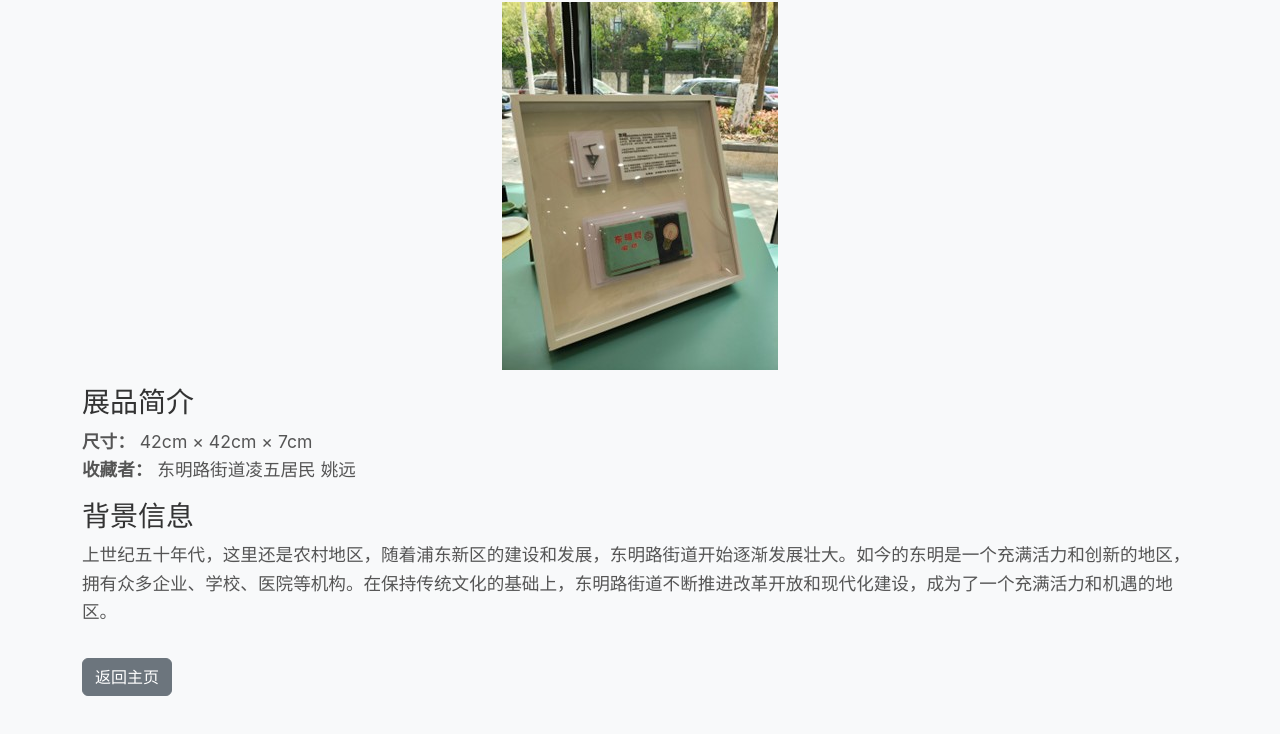
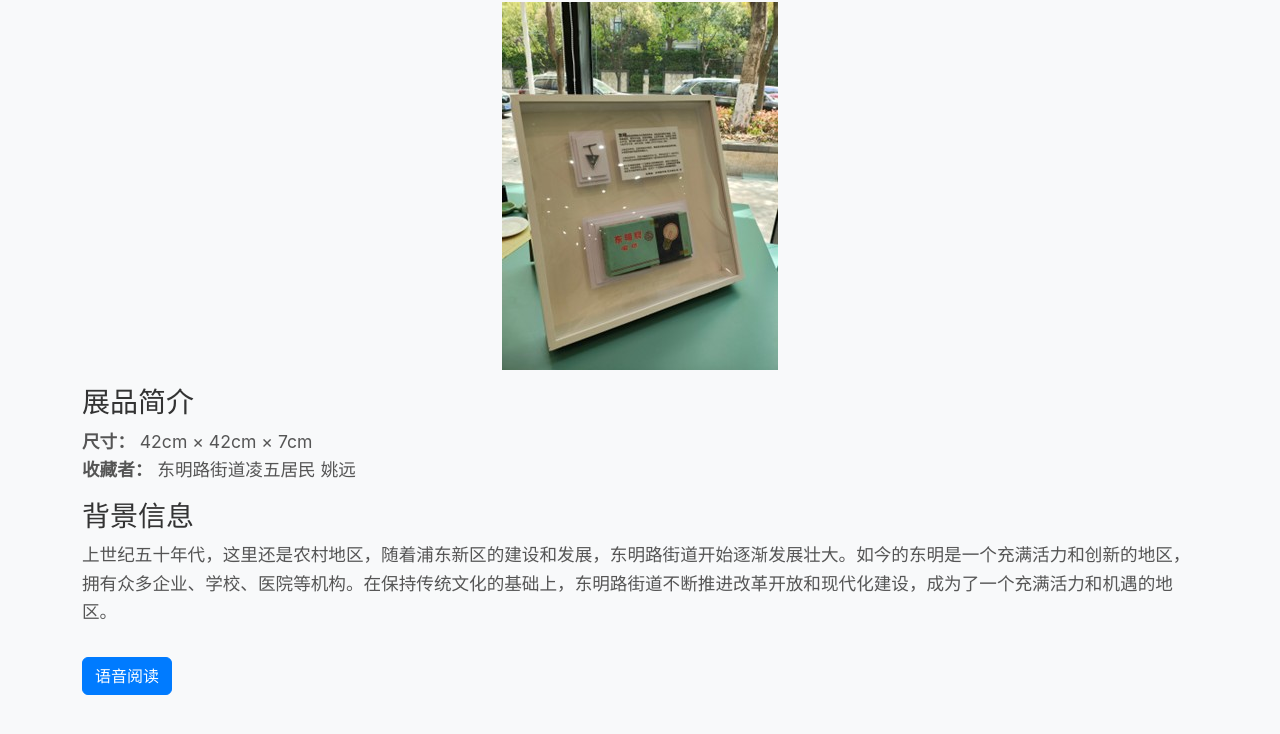
Before and after one commit to JiaxiangYuan/memory-co-space, a plain HTML site: page items/item1.html in a window 1280 px wide. Both pictures are taken after a click on the button "中文". Shown: the part 102-836 px from the top of the page. Drawn offline with nearby package versions, Linux system fonts and the light colour scheme.

Commit message:
Update item1.html

```diff
--- a/items/item1.html
+++ b/items/item1.html
@@ -17,6 +17,9 @@
         }
         .lang-content.active {
             display: block;
+        }
+        .read-aloud-btn {
+            margin-top: 15px;
         }
     </style>
 </head>
@@ -41,7 +44,7 @@
             <p>
                 上世纪五十年代，这里还是农村地区，随着浦东新区的建设和发展，东明路街道开始逐渐发展壮大。如今的东明是一个充满活力和创新的地区，拥有众多企业、学校、医院等机构。在保持传统文化的基础上，东明路街道不断推进改革开放和现代化建设，成为了一个充满活力和机遇的地区。
             </p>
-            <a href="../index.html" class="btn btn-secondary mt-3">返回主页</a>
+            <button class="btn btn-primary read-aloud-btn" onclick="readAloud('zh')">语音阅读</button>
         </div>
 
         <!-- 英文内容 -->
@@ -57,18 +60,53 @@
             <p>
                 In the 1950s, this area was still rural. With the construction and development of Pudong New Area, Dongming Road Subdistrict gradually grew and thrived. Today, Dongming is a vibrant and innovative region, home to numerous businesses, schools, hospitals, and other institutions. While preserving traditional culture, Dongming Road Subdistrict continues to advance reform, opening-up, and modernization, becoming a dynamic and opportunity-filled area.
             </p>
-            <a href="../index.html" class="btn btn-secondary mt-3">Back to Home</a>
+            <button class="btn btn-primary read-aloud-btn" onclick="readAloud('en')">Read Aloud</button>
         </div>
     </div>
 
     <script src="https://cdn.jsdelivr.net/npm/bootstrap@5.3.0/dist/js/bootstrap.bundle.min.js"></script>
     <script>
+        let isReading = false;
+        let utterance = null;
+
         function toggleLanguage(lang) {
+            if (isReading) {
+                window.speechSynthesis.cancel();
+                isReading = false;
+            }
             document.querySelectorAll('.lang-content').forEach(el => {
                 el.classList.remove('active');
             });
             document.getElementById(lang).classList.add('active');
         }
+
+        function readAloud(lang) {
+            const contentDiv = document.getElementById(lang);
+            const textElements = contentDiv.querySelectorAll('h1, h3, p');
+            let textToRead = '';
+            textElements.forEach(el => {
+                textToRead += el.textContent + ' ';
+            });
+
+            if (isReading) {
+                window.speechSynthesis.cancel();
+                isReading = false;
+                document.querySelector(`#${lang} .read-aloud-btn`).textContent = lang === 'zh' ? '语音阅读' : 'Read Aloud';
+                return;
+            }
+
+            utterance = new SpeechSynthesisUtterance(textToRead);
+            utterance.lang = lang === 'zh' ? 'zh-CN' : 'en-US';
+            utterance.rate = 1;
+            utterance.onend = () => {
+                isReading = false;
+                document.querySelector(`#${lang} .read-aloud-btn`).textContent = lang === 'zh' ? '语音阅读' : 'Read Aloud';
+            };
+
+            window.speechSynthesis.speak(utterance);
+            isReading = true;
+            document.querySelector(`#${lang} .read-aloud-btn`).textContent = lang === 'zh' ? '停止阅读' : 'Stop Reading';
+        }
     </script>
 </body>
 </html>
```
